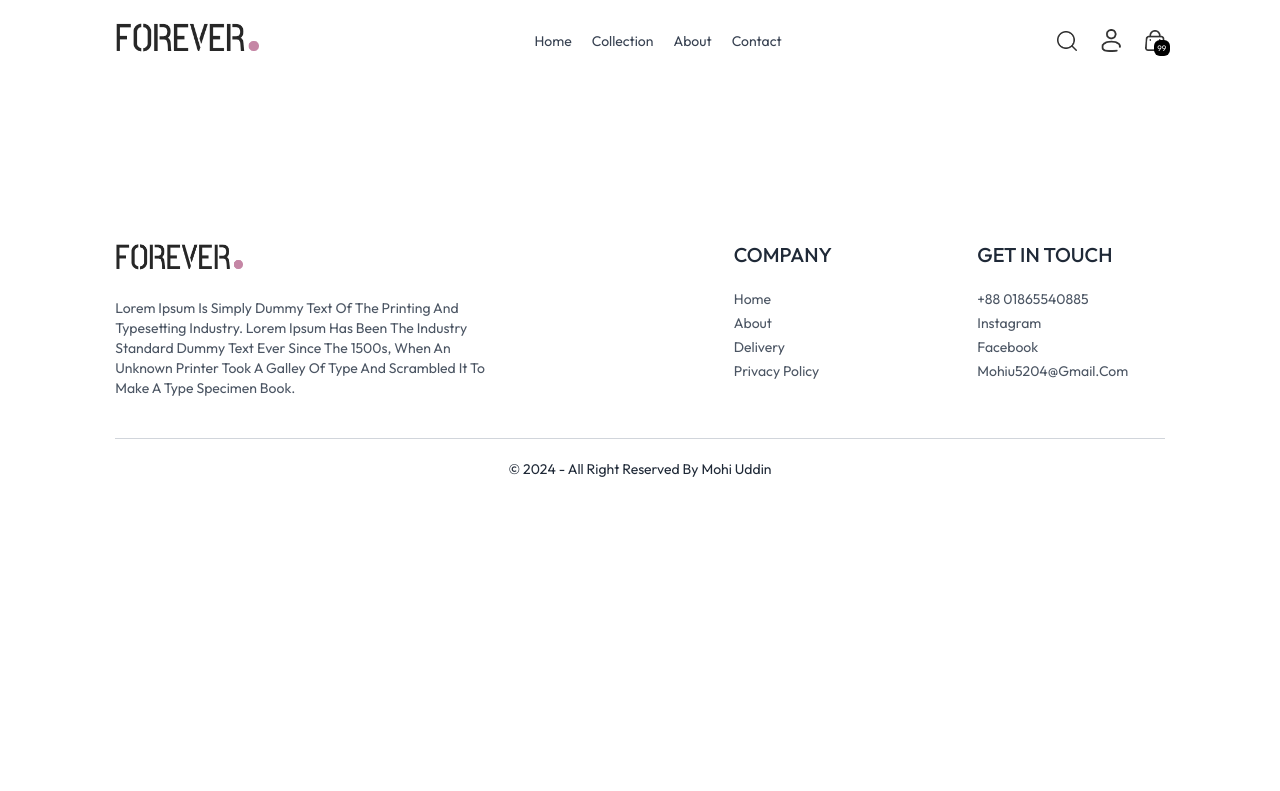
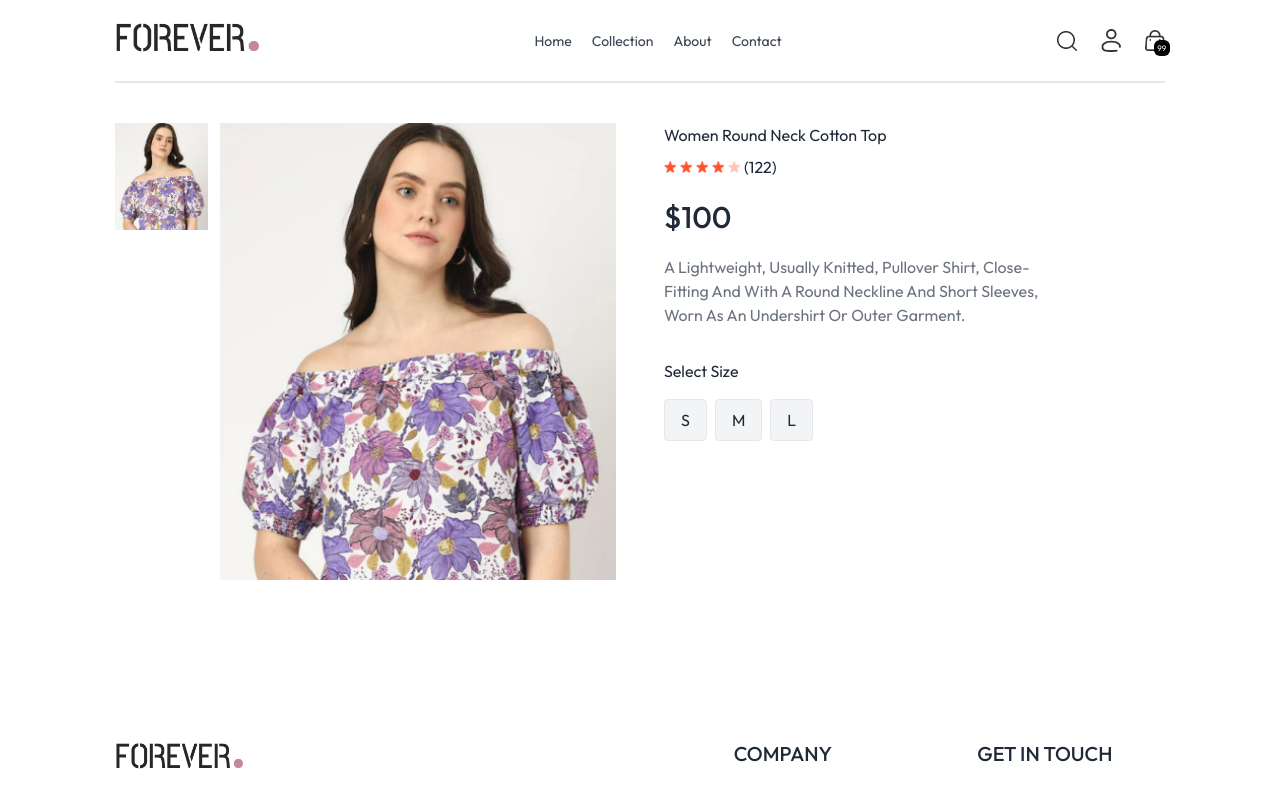
Before and after one commit to MDmohiuddin-web/FashionFusing-Clint, a React (Vite) app: page /product/aaaaa in a window 1280 px wide. Shown: the top 791 px of the page. Built offline with nearby package versions, Linux system fonts and the light colour scheme.

Commit message:
updating

```diff
--- a/src/index.css
+++ b/src/index.css
@@ -3,22 +3,36 @@
 @tailwind components;
 @tailwind utilities;
 
-a.active hr{
+a.active hr {
     display: block;
 
 }
-*{
+
+* {
     font-family: Outfit;
 }
+
 .prata-regular {
     font-family: "Prata", serif;
     font-weight: 400;
     font-style: normal;
+}
+
+/* Hide scrollbar for Edge */
+body{
+    -ms-overflow-style: none;  /* IE and Edge */
+    scrollbar-width: none;  /* Firefox */
+  }
+
+  ::-webkit-scrollbar {
+    display: none;  /* Chrome, Safari, and Opera */
   }
 
 
+
+
 @media (max-width: 640px) {
-    a.active{
+    a.active {
         background-color: black;
         color: white;
     }
--- a/src/pages/Collection.jsx
+++ b/src/pages/Collection.jsx
@@ -33,6 +33,7 @@
   };
 
   const applyFilter = () => {
+    // for filter
     let productsCopy = products.slice();
     if (Categories.length > 0) {
       productsCopy = productsCopy.filter((item) =>
@@ -45,7 +46,7 @@
         item.name.toLowerCase().includes(search.toLowerCase())
       );
     }
-
+// for filter
     if (Subcategory.length > 0) {
       productsCopy = productsCopy.filter((item) =>
         Subcategory.includes(item.subCategory)
@@ -77,7 +78,7 @@
     applyFilter();
     // console.log(Categories, "category");
     // console.log(Subcategory, "Subcategory");
-  }, [Categories, Subcategory]);
+  }, [Categories, Subcategory, search, showSearch]);
 
   useEffect(() => {
     sortProducts();
--- a/src/pages/Product.jsx
+++ b/src/pages/Product.jsx
@@ -1,11 +1,98 @@
+import { useParams } from "react-router-dom";
+import { ShopContext } from "../context/ShopContext";
+import { useContext, useEffect, useState } from "react";
+import { assets } from "../assets/assets";
+
+const Product = () => {
+  const { productId } = useParams();
+  console.log(productId);
+  const { products, currency } = useContext(ShopContext);
+  const [ProductData, setProductData] = useState(false);
+
+  const [quantity, setQuantity] = useState('');
+
+  const [image, setImage] = useState("");
 
 
-const Product = () => {
-    return (
-        <div>
 
+  const fetchProduct = async () => {
+    products.map((item) => {
+      if (item._id === productId) {
+        setProductData(item);
+        setImage(item.image[0]);
+        console.log(item);
+        return null;
+      }
+    });
+  };
+  useEffect(() => {
+    fetchProduct();
+  }, [productId]);
+
+  return ProductData ? (
+    <div className="border-t-2 pt-10 transition-opacity ease-in duration-500 opacity-100 ">
+      {/* for product data */}
+      <div className="flex gap-12 sm:gap-12 flex-col sm:flex-row">
+        {/* for product image */}
+        <div className="flex flex-col-reverse gap-3 sm:flex-row flex-1 ">
+          <div className="flex sm:flex-col overflow-x-auto sm:overflow-y-scroll sm:w-[18.7%] w-full gap-2 justify-between sm:justify-normal ">
+            {ProductData?.image.map((item, index) => {
+              return (
+                <img
+                  onClick={() => setImage(item)}
+                  key={index}
+                  src={item}
+                  alt=""
+                  className="w-[24%] sm:w-full sm:mb-3 flex-shrink-0 cursor-pointer "
+                />
+              );
+            })}
+          </div>
+          <div className="w-full sm:w-[80%] ">
+            <img src={image} alt="" className="w-full h-auto" />
+          </div>
         </div>
-    );
+        {/* for product information */}
+
+        <div className="flex-1">
+          <h1>{ProductData?.name}</h1>
+          <div className="flex items-center gap-1 mt-2 ">
+            <img src={assets.star_icon} alt="" className="w-3 5" />
+            <img src={assets.star_icon} alt="" className="w-3 5" />
+            <img src={assets.star_icon} alt="" className="w-3 5" />
+            <img src={assets.star_icon} alt="" className="w-3 5" />
+            <img src={assets.star_dull_icon} alt="" className="w-3 5" />
+            <p> (122)</p>
+          </div>
+          <p className="mt-5 text-3xl font-medium">
+            {currency}
+            {ProductData?.price}
+          </p>
+          <p className="mt-5 text-gray-500 md:w-4/5 ">
+            {" "}
+            {ProductData?.description}
+          </p>
+          <div className="flex flex-col gap-4 my-8">
+            <p>Select Size</p>
+            <div className="flex gap-2">
+              {ProductData?.sizes.map((item, index) => {
+                return (
+                  <button onClick={() => setQuantity(item)}
+                    key={index}
+                    className={`border py-2 px-4 bg-gray-100 rounded ${item === quantity ? "border-orange-500" : ""}`}
+                  >
+                    {item}
+                  </button>
+                );
+              })}
+            </div>
+          </div>
+        </div>
+      </div>
+    </div>
+  ) : (
+    <div className="opacity-0"></div>
+  );
 };
 
 export default Product;
```
